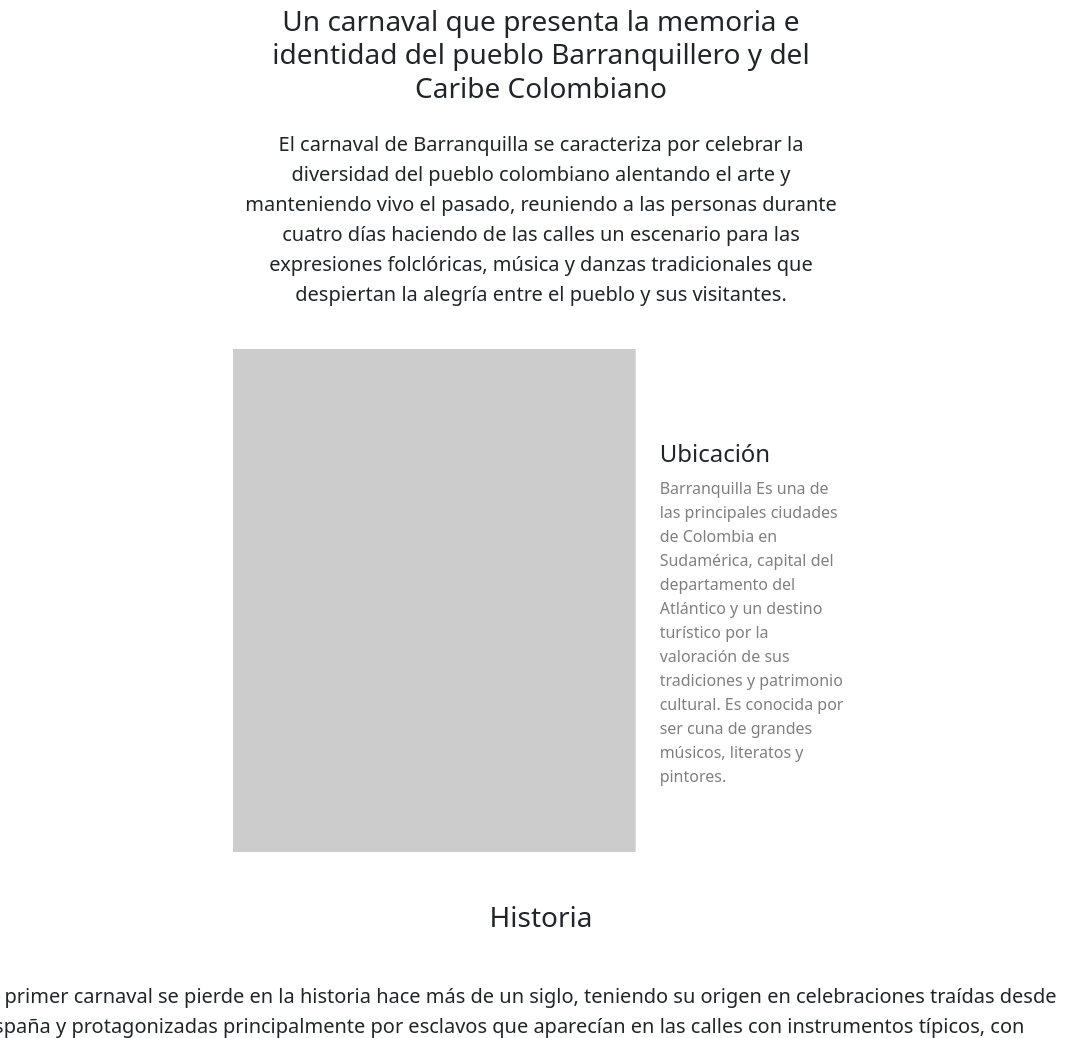
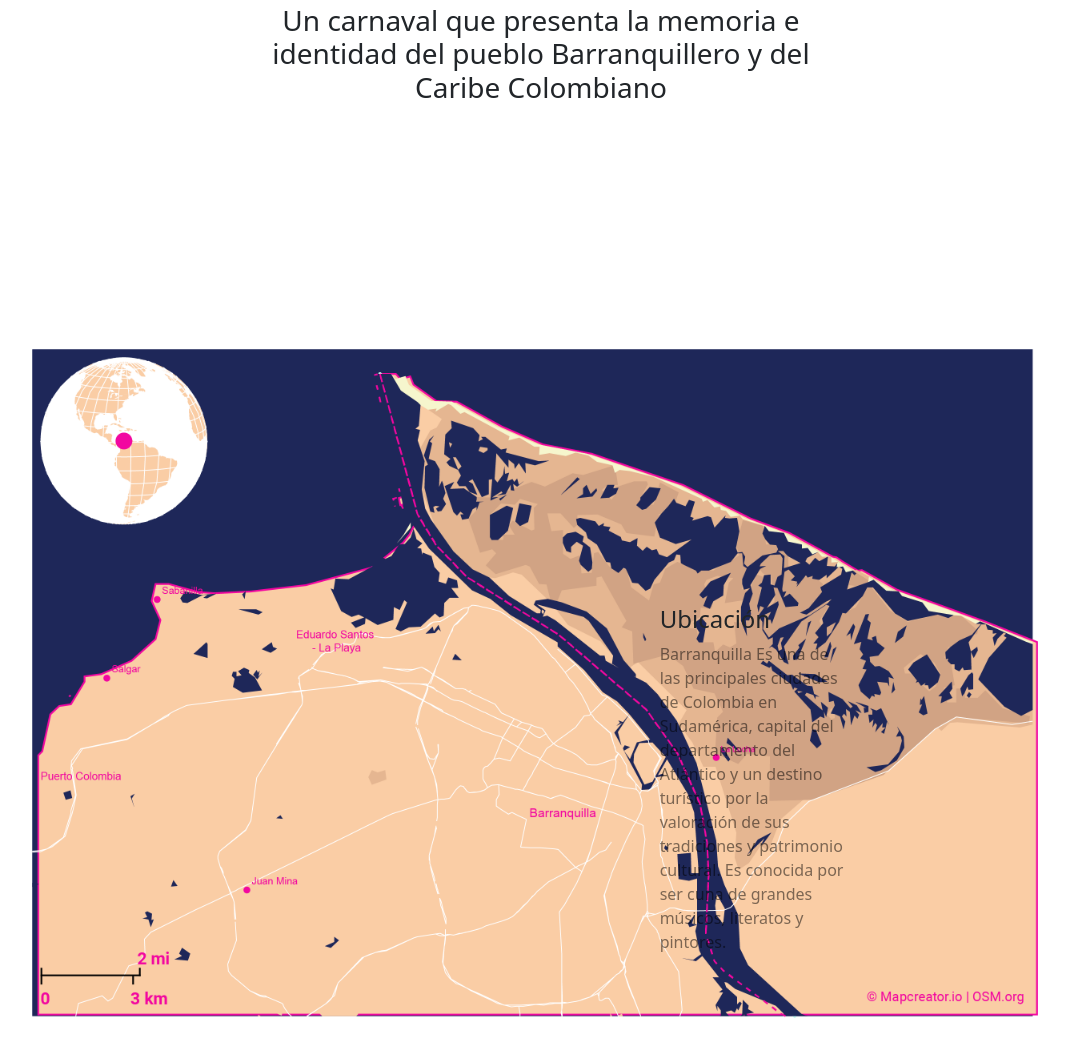
Before and after one commit to carnavaldebarranquilla/preentrega, a plain HTML site: page index.html in a window 1280 px wide. Shown: the part 443-1481 px from the top of the page, without its empty margins (99-1168 px from the left). Drawn offline with nearby package versions, Linux system fonts and the light colour scheme.

Commit message:
Update index.html

```diff
--- a/index.html
+++ b/index.html
@@ -184,6 +184,14 @@
                     padding: 0 100px 20px 20px;
                 }
             }
+              .map {
+              width: 250%;
+              height: auto;
+              margin-left: -50%;
+            }
+            p{
+              color: white;
+            }
         </style>
     </head>
     <body>
@@ -211,9 +219,7 @@
                     <div class="col-sm-10 col-md-8 mx-auto">
                         <div class="row align-items-end mx-5">
                             <div class="col-md-8">
-                                <svg class="w-100" viewBox="0 0 80 100" xmlns="http://www.w3.org/2000/svg" focusable="false">
-                                    <rect width="100%" height="100%" fill="#ccc" />
-                                </svg>
+                                <img src="img/map.png" class="map">
                             </div>
 
                             <div class="col-md-4">
```
